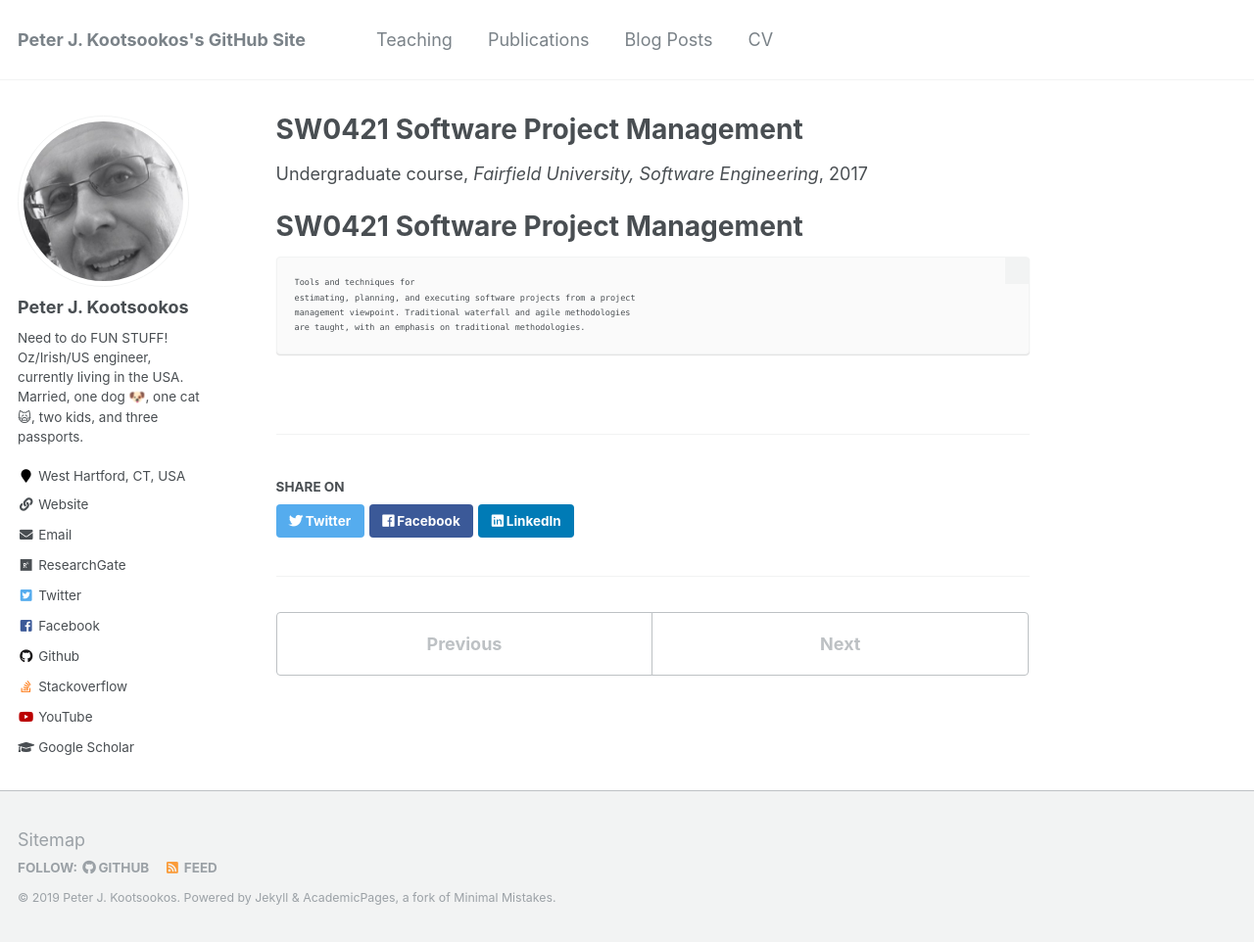
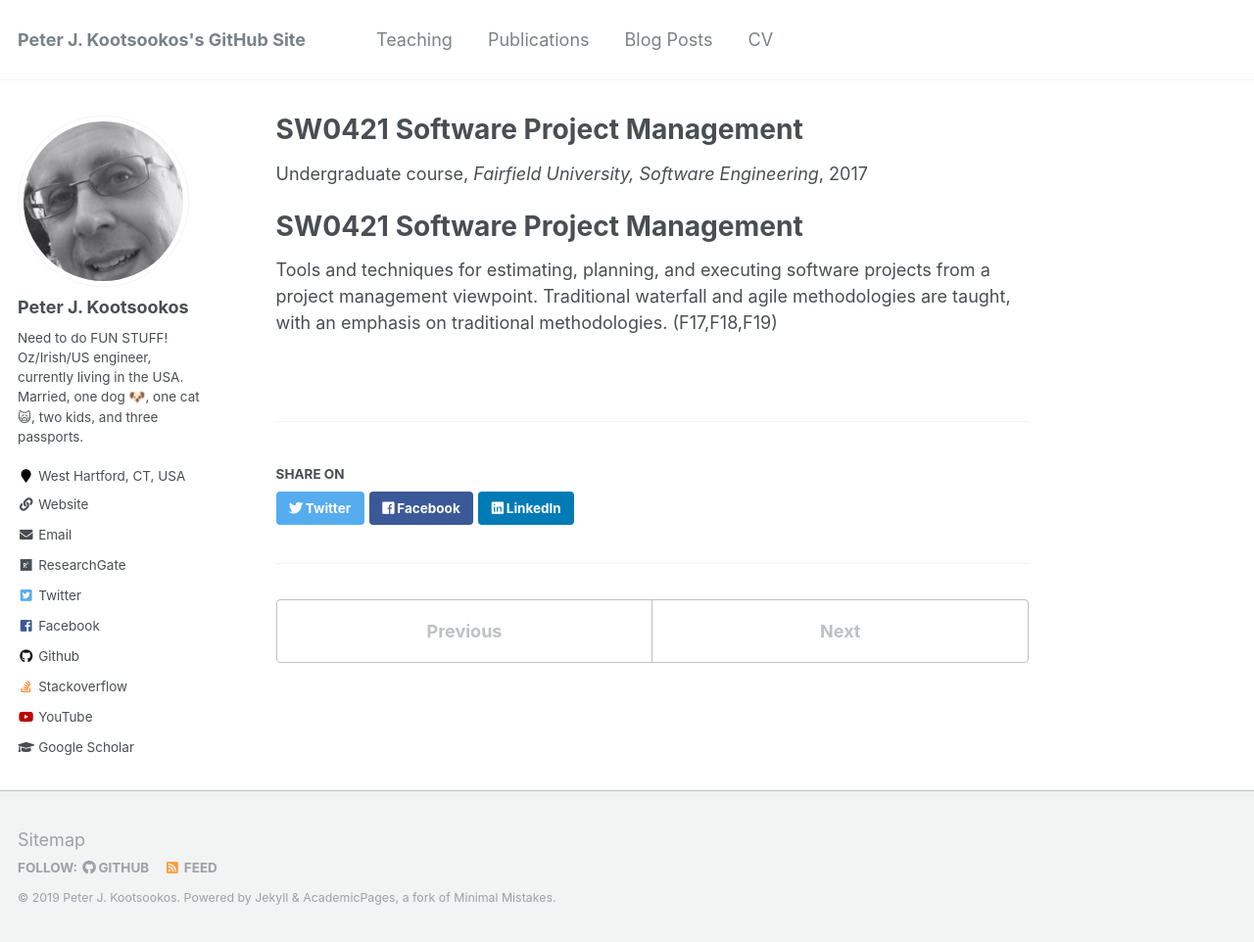
Before and after one commit to kootsoop/kootsoop.github.io, a Jekyll site: the page built from _teaching/2017-fall-teaching-1.md, in a window 1280 px wide and 962 px high. Shown: the whole window at 98% size. Built offline with Jekyll 4.4.1, drawn with Linux system fonts in a browser that asks for light colours.

Commit message:
More teaching stuff

```diff
--- a/_teaching/2017-fall-teaching-1.md
+++ b/_teaching/2017-fall-teaching-1.md
@@ -12,7 +12,7 @@ location: "Fairfield, CT, USA"
 SW0421 Software Project Management
 ======
 
-    Tools and techniques for
-    estimating, planning, and executing software projects from a project
-    management viewpoint. Traditional waterfall and agile methodologies
-    are taught, with an emphasis on traditional methodologies.
+Tools and techniques for
+estimating, planning, and executing software projects from a project
+management viewpoint. Traditional waterfall and agile methodologies
+are taught, with an emphasis on traditional methodologies. (F17,F18,F19)
```
Also changed, not shown: _teaching/2017-fall-teaching-2.md (+5 -6 lines), _teaching/2017-spring-teaching-1.md (+3 -3 lines).
